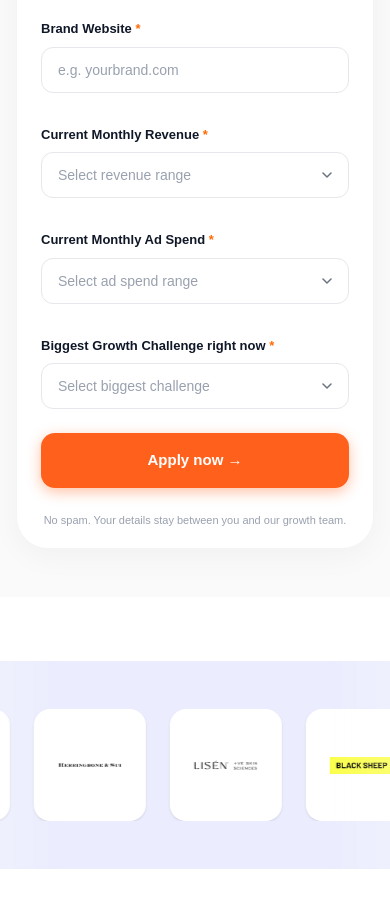
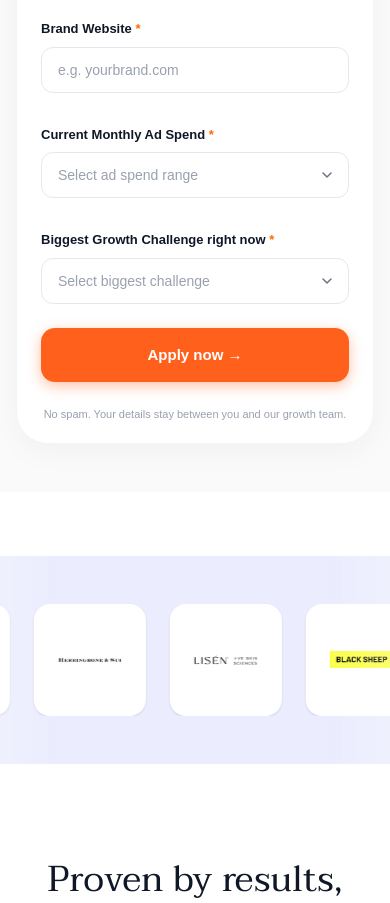
Before and after one commit to ashwini-wbt/one-orange-website, a Next.js app: page / in a window 390 px wide. Shown: the part 1340-2243 px from the top of the page. Built offline with nearby package versions, Linux system fonts and the light colour scheme; a web font is replaced by a local one.

Commit message:
Remove monthly revenue field from hero form

```diff
--- a/components/sections/Hero.tsx
+++ b/components/sections/Hero.tsx
@@ -8,22 +8,6 @@ import { useRouter } from "next/navigation";
 
 export default function Hero({ country = "IN" }: { country?: "IN" | "US" }) {
   const router = useRouter();
-
-  const revenueOptionsIN = [
-    { value: '2 - 10 Lac', label: '2 Lac INR - 10 Lac INR / month' },
-    { value: '10 - 30 Lac', label: '10 Lac INR - 30 Lac INR / month' },
-    { value: '30 - 80 Lac', label: '30 Lac INR - 80 Lac INR / month' },
-    { value: '80 Lac - 2 Cr', label: '80 Lac INR - 2 Cr INR / month' },
-    { value: '2 Cr +', label: '2 Cr+ INR / month' },
-  ];
-  const revenueOptionsUS = [
-    { value: 'Under 10,000 USD', label: 'Under 10,000 USD / month' },
-    { value: '10,000 USD - 25,000 USD', label: '10,000 USD - 25,000 USD / month' },
-    { value: '25,000 USD - 50,000 USD', label: '25,000 USD - 50,000 USD / month' },
-    { value: '50,000 USD - 100,000 USD', label: '50,000 USD - 100,000 USD / month' },
-    { value: '100,000+ USD', label: '100,000+ USD / month' },
-  ];
-  const revenueOptions = country === "IN" ? revenueOptionsIN : revenueOptionsUS;
 
   const adSpendOptionsIN = [
     { value: 'Under 1 Lac', label: 'Under 1Lac INR / month' },
@@ -47,7 +31,6 @@ export default function Hero({ country = "IN" }: { country?: "IN" | "US" }) {
     brandWebsite: "",
     workEmail: "",
     phone: "",
-    revenue: "",
     adSpend: "",
     challenge: "",
   });
@@ -94,7 +77,7 @@ export default function Hero({ country = "IN" }: { country?: "IN" | "US" }) {
     setGlobalError("");
 
     // Validate empty fields
-    if (!formData.fullName || !formData.brandWebsite || !formData.workEmail || !formData.phone || !formData.revenue || !formData.adSpend || !formData.challenge) {
+    if (!formData.fullName || !formData.brandWebsite || !formData.workEmail || !formData.phone || !formData.adSpend || !formData.challenge) {
       setGlobalError("Please fill all the fields before submitting.");
 
       // Also trigger specific errors if fields are empty
@@ -119,16 +102,9 @@ export default function Hero({ country = "IN" }: { country?: "IN" | "US" }) {
 
       if (!response.ok) throw new Error("Failed to submit");
 
-      const isBadLeadIndia = country === "IN" && formData.revenue === "2 - 10 Lac";
-      const isBadLeadUS = country === "US" && formData.revenue === "Under 10,000 USD";
-
-      if (isBadLeadIndia || isBadLeadUS) {
-        router.push("/thank-you-interest");
-      } else {
-        router.push("/thank-you");
-      }
+      router.push("/thank-you");
       // We don't reset status or form data here because we're navigating away
-    } catch (error) {
+    } catch {
       setStatus("error");
     }
   };
@@ -222,16 +198,6 @@ export default function Hero({ country = "IN" }: { country?: "IN" | "US" }) {
                 </div>
 
                 <div className="flex flex-col justify-end">
-                  <label className="block text-[13px] font-bold text-gray-900 mb-2">Current Monthly Revenue <span className="text-orange-500">*</span></label>
-                  <CustomSelect
-                    placeholder="Select revenue range"
-                    value={formData.revenue}
-                    onChange={(val) => setFormData(p => ({...p, revenue: val}))}
-                    options={revenueOptions}
-                  />
-                </div>
-
-                <div className="flex flex-col justify-end">
                   <label className="block text-[13px] font-bold text-gray-900 mb-2">Current Monthly Ad Spend <span className="text-orange-500">*</span></label>
                   <CustomSelect
                     placeholder="Select ad spend range"
@@ -241,7 +207,7 @@ export default function Hero({ country = "IN" }: { country?: "IN" | "US" }) {
                   />
                 </div>
 
-                <div className="flex flex-col justify-end md:col-span-2">
+                <div className="flex flex-col justify-end">
                   <label className="block text-[13px] font-bold text-gray-900 mb-2">Biggest Growth Challenge right now <span className="text-orange-500">*</span></label>
                   <CustomSelect
                     placeholder="Select biggest challenge"
```
